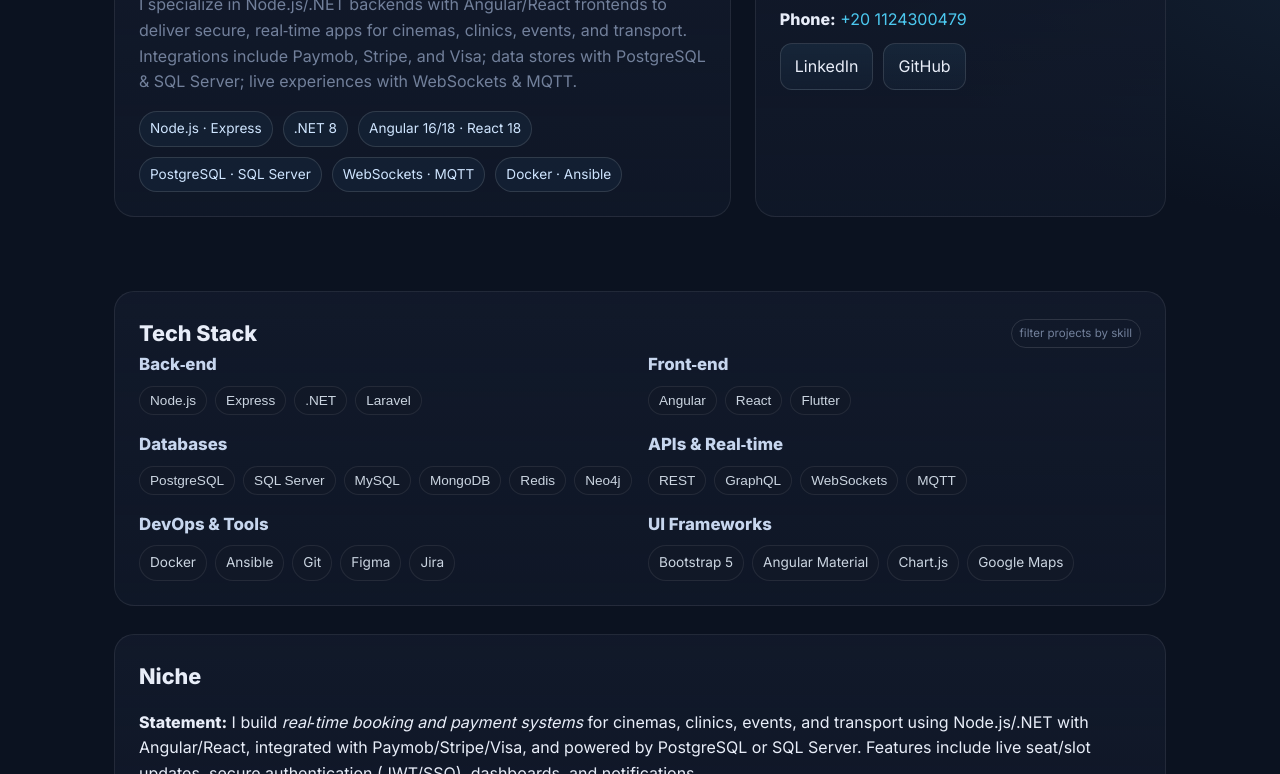
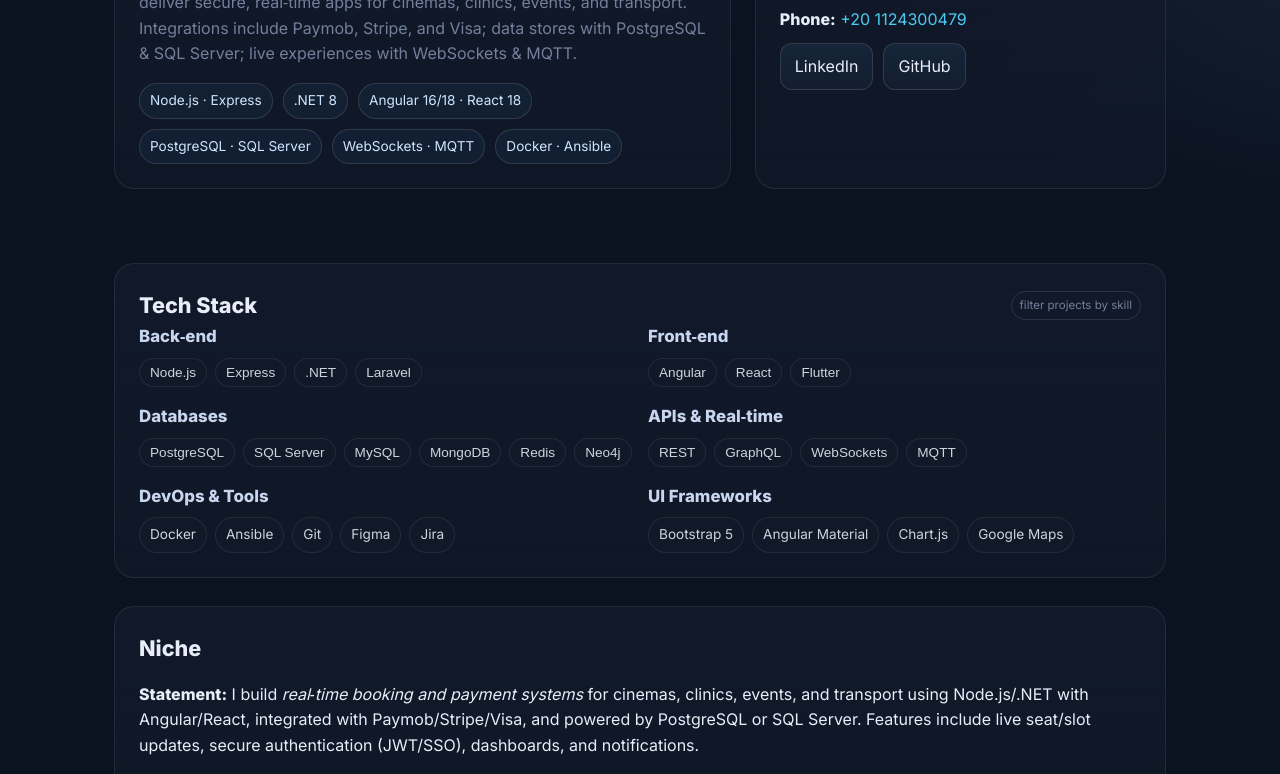
Before and after one commit to AhmedElSenaty/AhmedElSenaty, a plain HTML site: page index.html in a window 1280 px wide. Shown: the part 326-1100 px from the top of the page. Drawn offline with Linux system fonts and the light colour scheme.

Commit message:
Fix: hero section
remove margin from hero section child

```diff
--- a/index.html
+++ b/index.html
@@ -51,6 +51,7 @@
     .lead{color:var(--muted)}
     .chips{display:flex; flex-wrap:wrap; gap:10px; margin-top:14px}
     .chip{padding:6px 10px; border:1px solid rgba(255,255,255,.12); border-radius:999px; font-size:.85rem; color:#cfe5ff; background:rgba(76,201,240,.05)}
+    .hero section { margin: 0 }
 
     /* sections */
     section{margin-top:28px}
```
